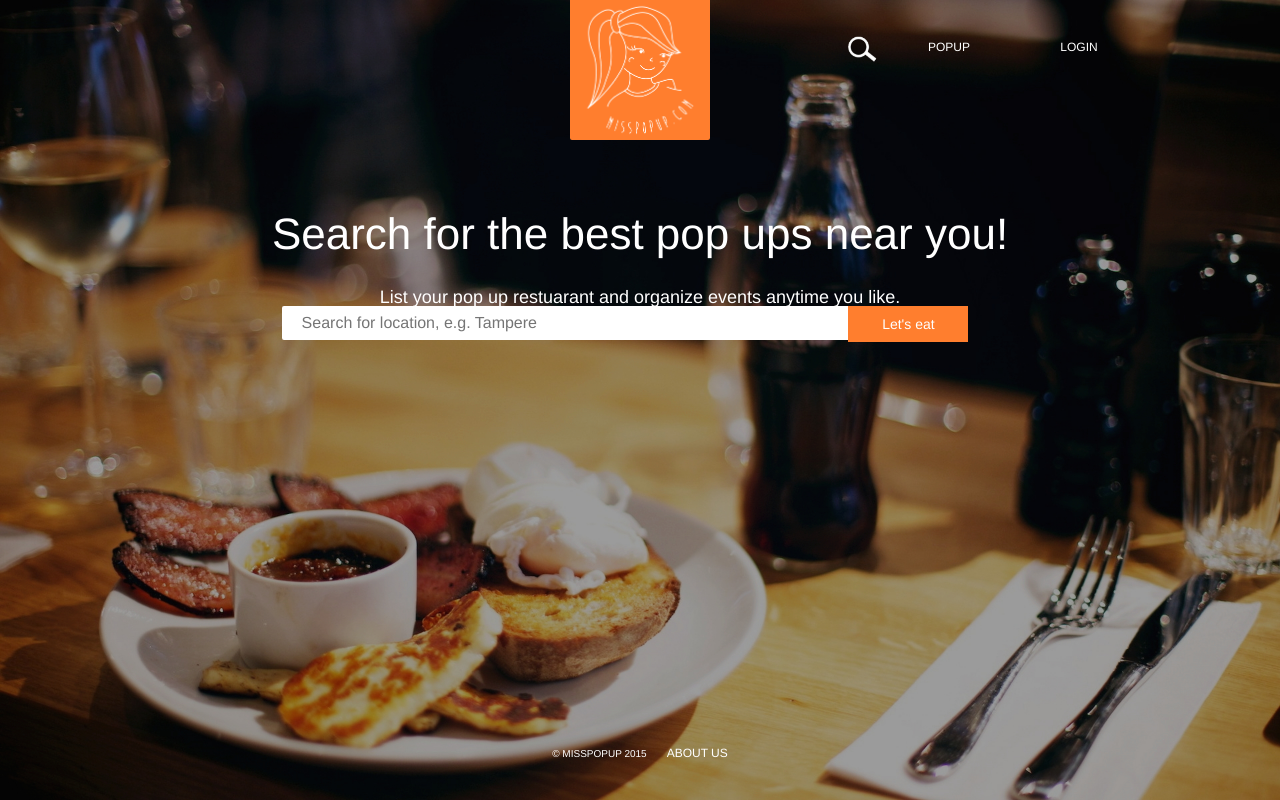
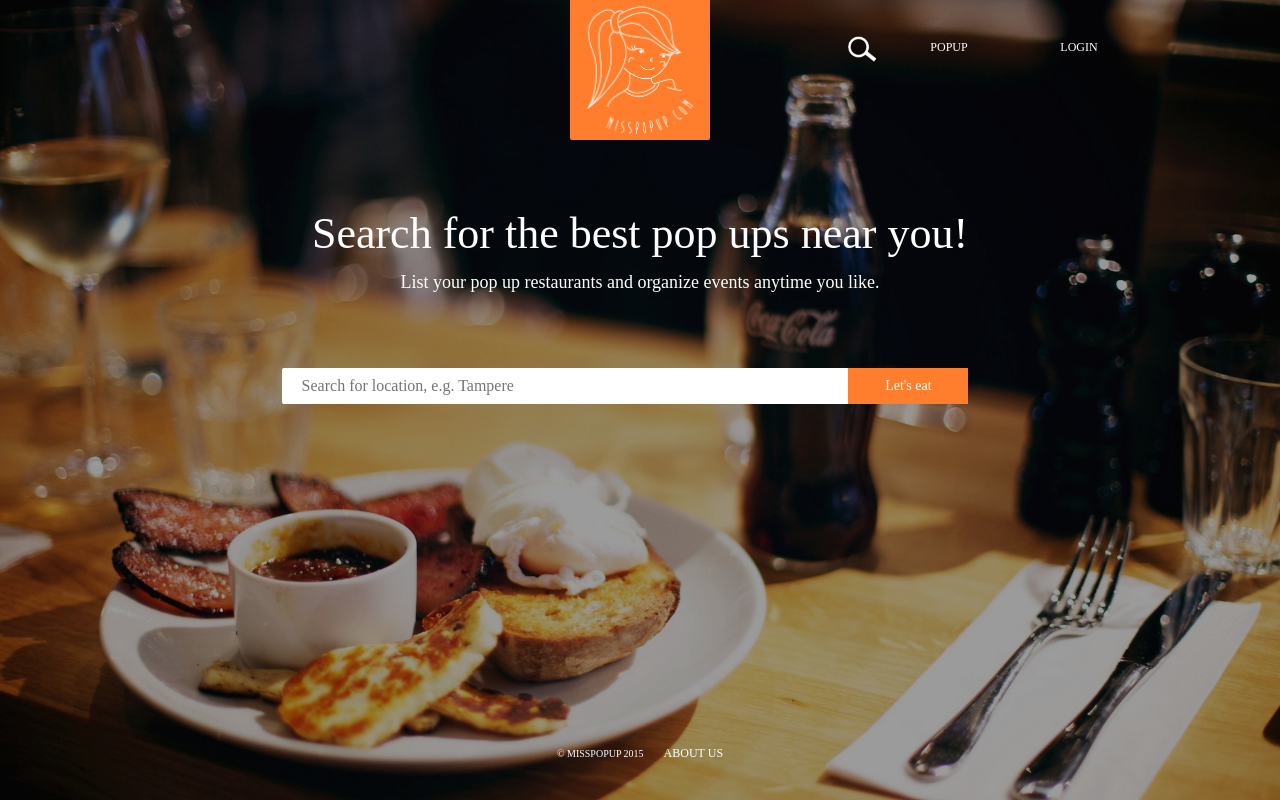
Before and after one commit to LukePF/MissPopUp, a PHP site: page /index.html in a window 1280 px wide. Run offline with PHP 8.4, Linux system fonts and the light colour scheme.

Commit message:
correct mistakes and modified in E's advice
.deal with misspelling
.correct the location of search bar and leading words
.change pop window's color from red to popup orange
.add email imput in intro page
.change fonts

```diff
--- a/index.html
+++ b/index.html
@@ -2,7 +2,7 @@
 <html ng-app="missPopup">
 <head>
 <meta charset="utf-8">
-<title>Miss Pup Op, makes everyday a restuarant day!</title>
+<title>Miss Pup Op, makes everyday a restaurant day!</title>
 <link href="styles/style.css" rel="stylesheet" type="text/css">
 <link href="styles/search.css" rel="stylesheet" type="text/css">
 
@@ -17,6 +17,10 @@
     <script type="text/javascript" src="jQueryAssets/ui-bootstrap-tpls-0.13.0.min.js"></script>
     <script type="text/javascript" src="jQueryAssets/ngDialog.js"></script>
     <script type="text/javascript" src="javascript/app.js"></script>
+
+<!--The following script tag downloads a font from the Adobe Edge Web Fonts server for use within the web page. We recommend that you do not modify it.-->
+<script>var __adobewebfontsappname__="dreamweaver"</script>
+<script src="http://use.edgefonts.net/open-sans:n3:default.js" type="text/javascript"></script>
 
 </head>
 
@@ -42,7 +46,7 @@
   <div id="index_wrapper" class="wrapper">
     <div id="title_words">
       <h1>Search for the best pop ups near you!</h1>
-      <h2>List your pop up restuarant and organize events anytime you like.</h2>
+      <h2>List your pop up restaurants and organize events anytime you like.</h2>
     </div>
     <form id="search_form" method= "GET" class="form" action="Result.php">
      <div id="search_bar"><input type="search" name="searchbar" placeholder="Search for location, e.g. Tampere"></div>
--- a/styles/popDialog.css
+++ b/styles/popDialog.css
@@ -11,7 +11,7 @@
 }
 
 #loginFormButton{
-	background-color:red;
+	background-color:rgba(255,126,46,1.00);
 	margin-bottom: 20px;
 }
 
@@ -33,7 +33,7 @@
 	padding-top: 5px;
 	color: white;
 	text-align: left;
-	background-color:red;
+	background-color:rgba(255,126,46,1.00);
 
 }
 .login-title-heading{
@@ -81,7 +81,7 @@
 }
 
 #registerFormRight .registerButton{
-	background-color:red;
+	background-color:rgba(255,126,46,1.00);
 	width: 60%;
 	margin-left:40%;
 	margin-top:10px;
@@ -93,7 +93,7 @@
 	padding-left: 30px;
 	padding-top: 20px;
 	font-weight: 600;
-	background-color:red;
+	background-color:rgba(255,126,46,1.00);
 }
 
 
@@ -138,7 +138,7 @@
 	padding-left: 30px;
 	padding-top: 20px;
 	font-weight: 600;
-	background-color:red;
+	background-color:rgba(255,126,46,1.00);
 }
 
 #newpopupForm{
@@ -230,7 +230,7 @@
 }
 
 #newpopupFormDiv select{
-	background-color: red;
+	background-color: rgba(255,126,46,1.00);
 	color: white;
 }
 
@@ -248,7 +248,7 @@
 	border-radius: 5px;
 	margin-top: 20px;
 	position: relative;
-	background-color:red;
+	background-color:rgba(255,126,46,1.00);
 	width: 33%;
 	height: 35px;
 	float: left;
@@ -269,7 +269,7 @@
     cursor:pointer;
     position: absolute;
     filter:alpha(opacity=0);
-    background-color: red;
+    background-color: rgba(255,126,46,1.00);
     color: white;
     opacity: 0;
     font-size: 0px;
@@ -293,7 +293,7 @@
 	height: 40px;
 	margin-left: calc(100% - 150px);
 	width:150px;
-	background-color: red;
+	background-color: rgba(255,126,46,1.00);
 }
 #newpopupForm span{
 	color: #adadad;
--- a/styles/search.css
+++ b/styles/search.css
@@ -33,7 +33,7 @@ body {
 }
 #index_wrapper #title_words {
 	width: 80%;
-	height: 30%;
+	height: 40%;
 	margin-top: 0;
 	margin-right: auto;
 	margin-left: auto;
@@ -54,7 +54,7 @@ body {
 	width: 100%;
 	height: 22px;
 	font-size: 1.8em;
-	margin-top: 20px;
+	margin-top: 5px;
 	margin-right: auto;
 	margin-left: auto;
 	font-weight: normal;
@@ -69,22 +69,22 @@ body {
 }
 #search_form #search_bar input {
 	width: calc( 80% - 150px);
-	height: 34px;
+	height: 36px;
 	padding-left: 20px;
 	padding-right: 10px;
 	margin-left: 10%;
 	float: left;
-
 	outline: none;
 	list-style-type: none;
 	border: hidden;
 	border-top-left-radius: 2px;
 	border-bottom-left-radius: 2px;
-
-	font-family: Gotham, "Helvetica Neue", Helvetica, Arial, sans-serif;
+	font-family: open-sans;
 	color: #4D4D4D;
 	font-size: 1.6rem;
-	line-height: 1.2rem;
+	line-height: 1.4rem;
+	font-style: normal;
+	font-weight: 300;
 }
 
 #search_form #search_button input {
@@ -95,8 +95,10 @@ body {
 	border: hidden;
 	float: left;
 	color: #FFFFFF;
-	font-family: Gotham, "Helvetica Neue", Helvetica, Arial, sans-serif;
+	font-family: open-sans;
 	background-color: rgba(255,126,46,1.00);
 	font-size: 1.4rem;
 	cursor: pointer;
+	font-style: normal;
+	font-weight: 300;
 }
--- a/styles/style.css
+++ b/styles/style.css
@@ -10,7 +10,9 @@ body {
 	min-width: 1200px;
 	max-width: 1600px;
 	min-height: 600px;
-	font-family: Gotham, "Helvetica Neue", Helvetica, Arial, sans-serif;
+	font-family: open-sans;
+	font-style: normal;
+	font-weight: 300;
 }
 html{
     font-size:62.5%;
```
Also changed, not shown: introduction.html (+10 -5 lines), styles/introduction.css (+27 -13 lines).
